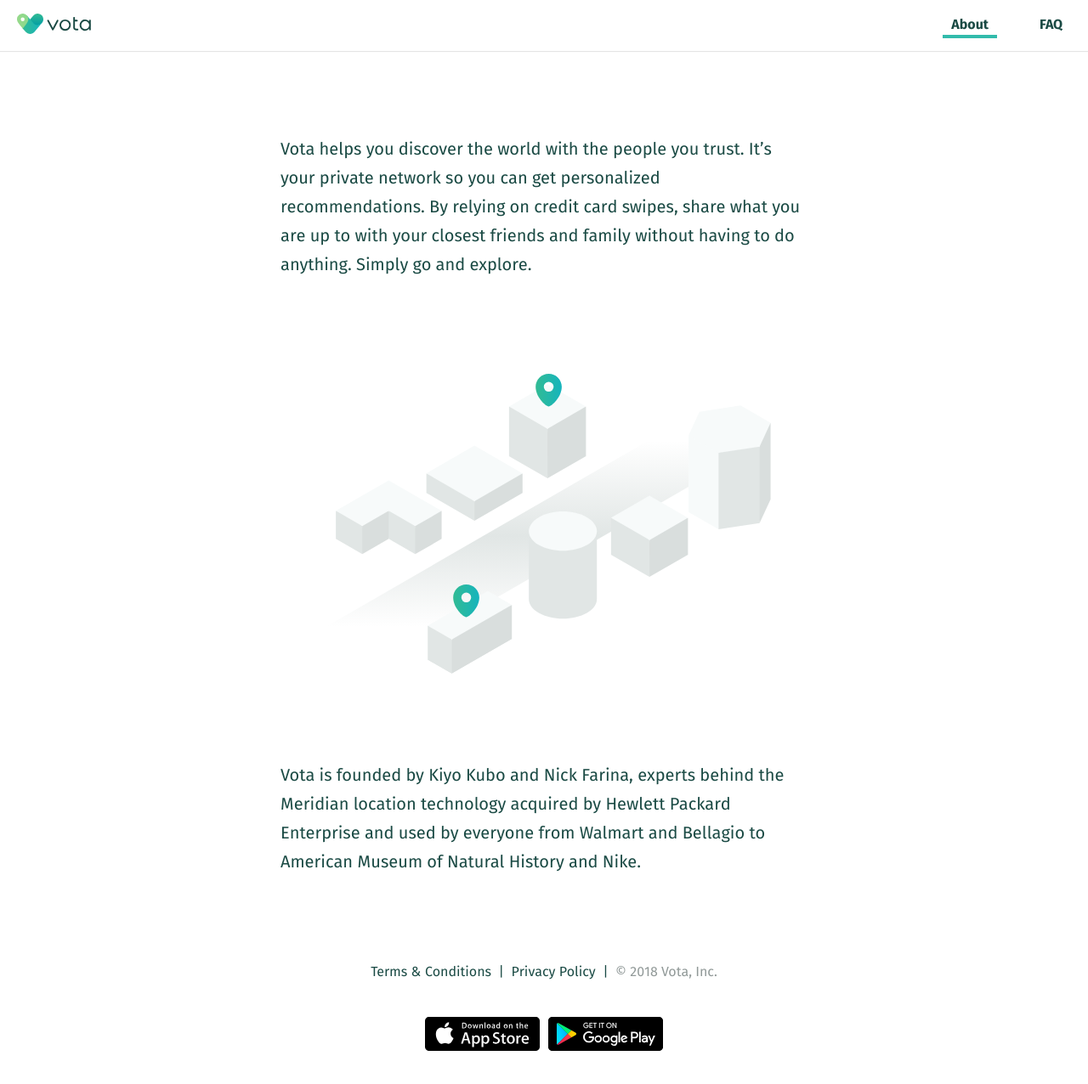
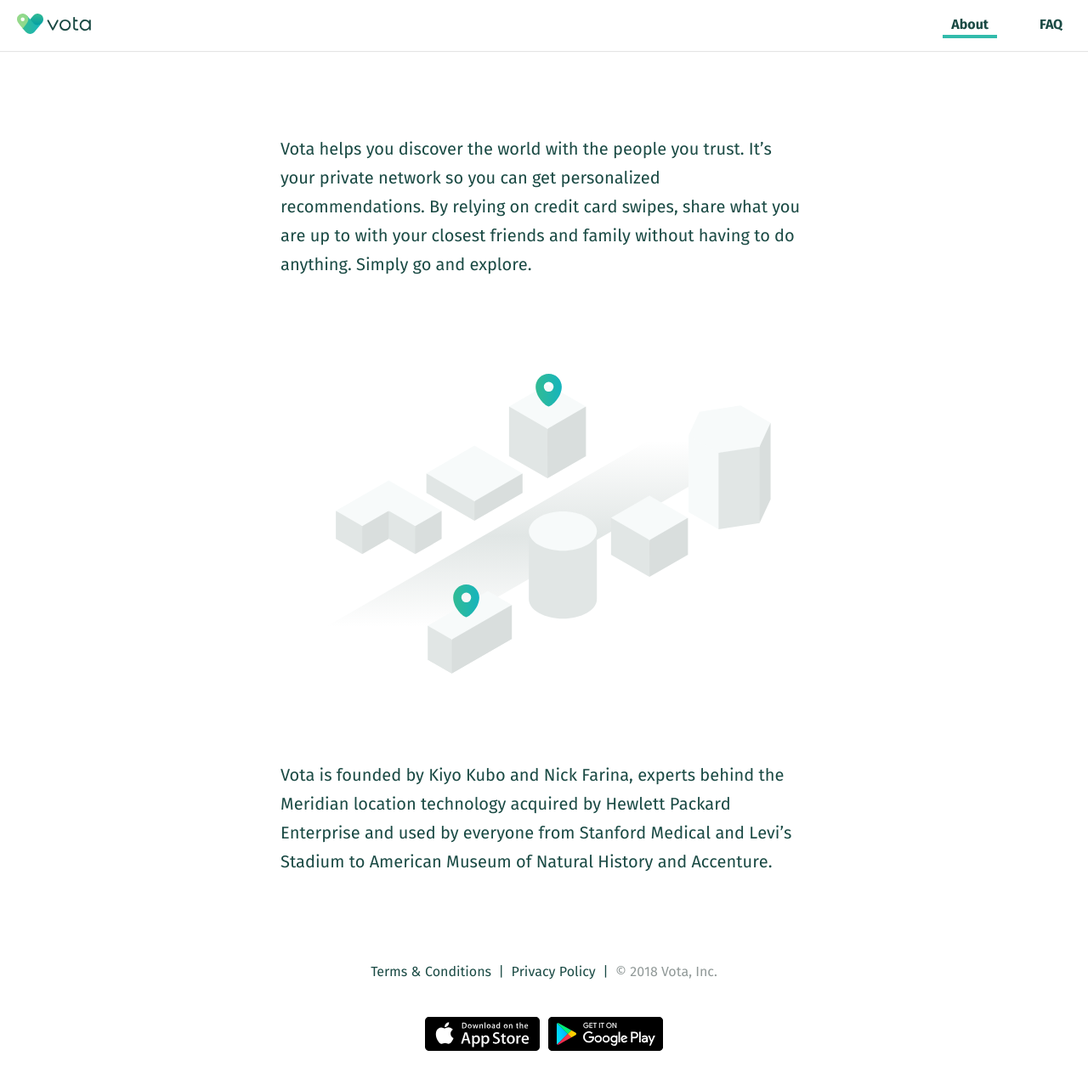
Before and after one commit to nfarina/vota-site, a Jekyll site: the page built from about.html, in a window 1280 px wide and 1341 px high. Shown: the top 1276 px of the window at 85% size. Built offline with Jekyll 4.4.1, drawn with Linux system fonts in a browser that asks for light colours.

Commit message:
Update about.html

```diff
--- a/about.html
+++ b/about.html
@@ -13,7 +13,7 @@
     <div class="illus_city_pin bottom"><img src="/images/illus_city_pin_bottom.svg" alt="" /></div>
   </div>
 
-  <p class="founders">Vota is founded by Kiyo Kubo and Nick Farina, experts behind the Meridian location technology acquired by Hewlett Packard Enterprise and used by everyone from Walmart and Bellagio to American Museum of Natural History and Nike.</p>
+  <p class="founders">Vota is founded by Kiyo Kubo and Nick Farina, experts behind the Meridian location technology acquired by Hewlett Packard Enterprise and used by everyone from Stanford Medical and Levi’s Stadium to American Museum of Natural History and Accenture.</p>
 
   {% include footer.html %}
 </div>
```
